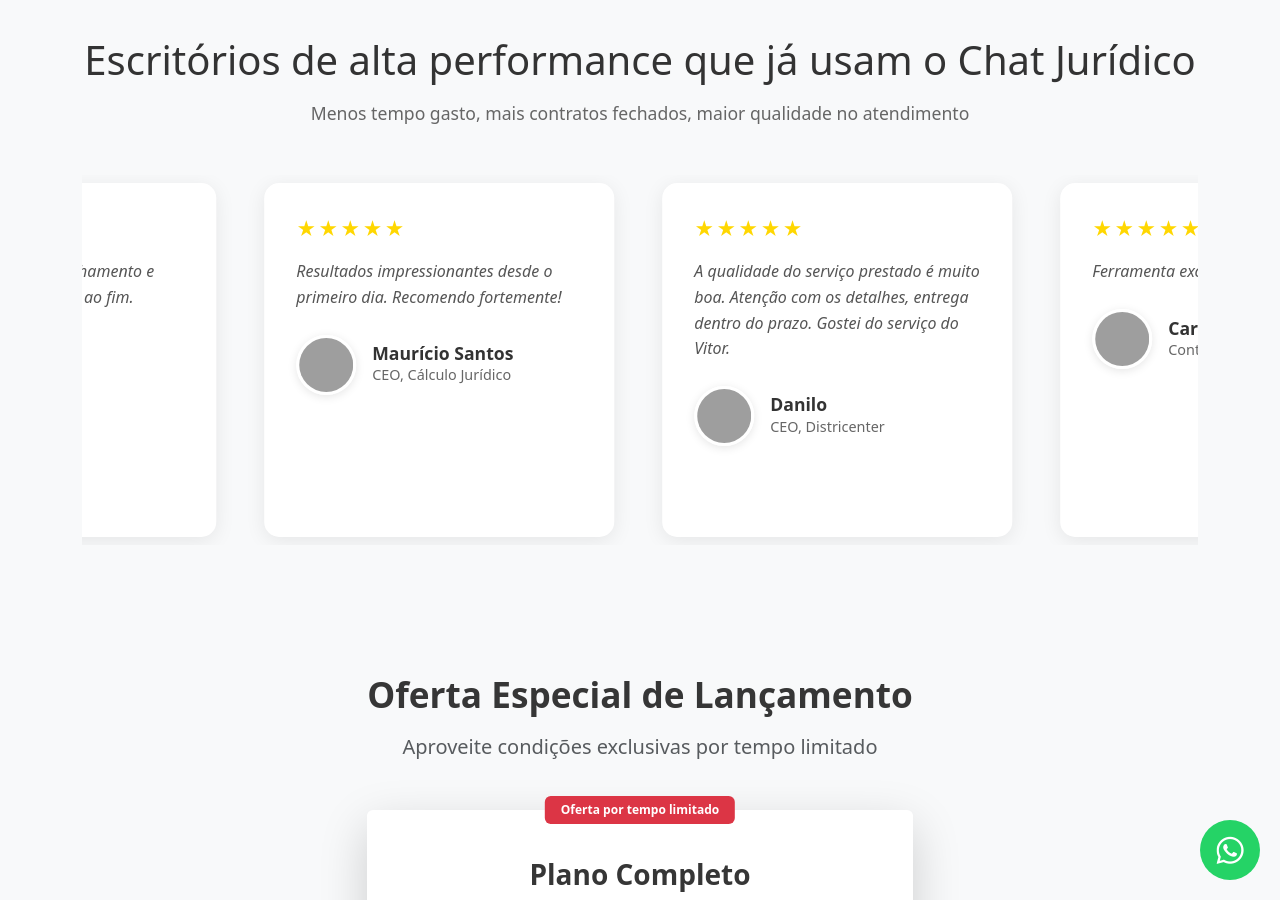
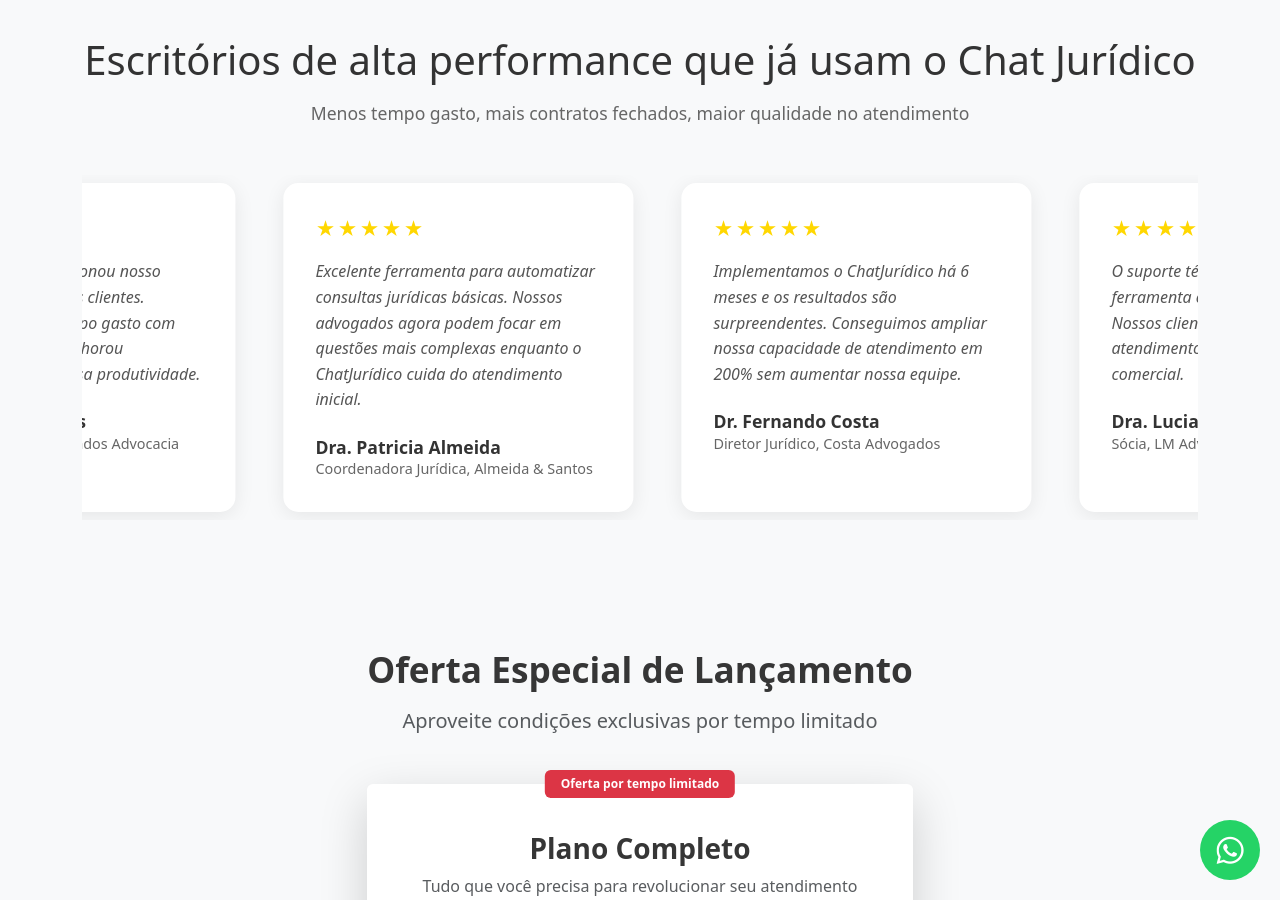
Before and after one commit to jvlustosa/website-chat-juridico, a Jekyll site: the page build/lancamento/index.html, which Jekyll copies as it is, in a window 1280 px wide and 900 px high, scrolled down 896 px. Built offline with Jekyll 4.4.1, drawn with Linux system fonts in a browser that asks for light colours; grey boxes are pictures that could not be loaded.

Commit message:
Página de lançamento

```diff
--- a/build/lancamento/index.html
+++ b/build/lancamento/index.html
@@ -170,12 +170,12 @@
                             <div class="stars">
                                 ★★★★★
                             </div>
-                            <p class="testimonial-text">EMPRESA INCRÍVEL! Detalhamento e profissionalismo do início ao fim. Recomendamos 100%.</p>
+                            <p class="testimonial-text">O ChatJurídico revolucionou nosso atendimento inicial aos clientes. Reduziu em 70% o tempo gasto com triagem de casos e melhorou significativamente nossa produtividade.</p>
                             <div class="testimonial-author">
 
                                 <div class="author-info">
-                                    <h4 class="testimonial-name">Adriana Junqueira</h4>
-                                    <p class="testimonial-position">CEO, Brechó de Luxo</p>
+                                    <h4 class="testimonial-name">Dr. Ricardo Mendes</h4>
+                                    <p class="testimonial-position">Sócio, Mendes & Associados Advocacia</p>
                                 </div>
                             </div>
                         </div>
@@ -186,17 +186,12 @@
                             <div class="stars">
                                 ★★★★★
                             </div>
-                            <p class="testimonial-text">Resultados impressionantes desde o primeiro dia. Recomendo fortemente!</p>
+                            <p class="testimonial-text">Excelente ferramenta para automatizar consultas jurídicas básicas. Nossos advogados agora podem focar em questões mais complexas enquanto o ChatJurídico cuida do atendimento inicial.</p>
                             <div class="testimonial-author">
 
-                                <div class="testimonial-image">
-                                    <img src="/assets/images/users/mauricio.webp" alt="Maurício Santos"
-                                        class="rounded-circle">
-                                </div>
-
                                 <div class="author-info">
-                                    <h4 class="testimonial-name">Maurício Santos</h4>
-                                    <p class="testimonial-position">CEO, Cálculo Jurídico</p>
+                                    <h4 class="testimonial-name">Dra. Patricia Almeida</h4>
+                                    <p class="testimonial-position">Coordenadora Jurídica, Almeida & Santos</p>
                                 </div>
                             </div>
                         </div>
@@ -207,17 +202,12 @@
                             <div class="stars">
                                 ★★★★★
                             </div>
-                            <p class="testimonial-text">A qualidade do serviço prestado é muito boa. Atenção com os detalhes, entrega dentro do prazo. Gostei do serviço do Vitor.</p>
+                            <p class="testimonial-text">Implementamos o ChatJurídico há 6 meses e os resultados são surpreendentes. Conseguimos ampliar nossa capacidade de atendimento em 200% sem aumentar nossa equipe.</p>
                             <div class="testimonial-author">
 
-                                <div class="testimonial-image">
-                                    <img src="/assets/images/users/Danilo.png" alt="Danilo"
-                                        class="rounded-circle">
-                                </div>
-
                                 <div class="author-info">
-                                    <h4 class="testimonial-name">Danilo</h4>
-                                    <p class="testimonial-position">CEO, Districenter</p>
+                                    <h4 class="testimonial-name">Dr. Fernando Costa</h4>
+                                    <p class="testimonial-position">Diretor Jurídico, Costa Advogados</p>
                                 </div>
                             </div>
                         </div>
@@ -228,17 +218,12 @@
                             <div class="stars">
                                 ★★★★★
                             </div>
-                            <p class="testimonial-text">Ferramenta excelente e de fácil uso</p>
+                            <p class="testimonial-text">O suporte técnico é excepcional e a ferramenta é extremamente intuitiva. Nossos clientes elogiam a rapidez no atendimento, mesmo fora do horário comercial.</p>
                             <div class="testimonial-author">
 
-                                <div class="testimonial-image">
-                                    <img src="/assets/images/users/Carmen.png" alt="Carmen"
-                                        class="rounded-circle">
-                                </div>
-
                                 <div class="author-info">
-                                    <h4 class="testimonial-name">Carmen</h4>
-                                    <p class="testimonial-position">Contadora e BPO</p>
+                                    <h4 class="testimonial-name">Dra. Luciana Martins</h4>
+                                    <p class="testimonial-position">Sócia, LM Advocacia Empresarial</p>
                                 </div>
                             </div>
                         </div>
@@ -249,12 +234,12 @@
                             <div class="stars">
                                 ★★★★★
                             </div>
-                            <p class="testimonial-text">Fui super bem atendido, desde o primeiro contato o Vitor foi solicito e atencioso. O material que ele me entregou foi muito profissional, pude ter um cenário dos próximos 5 anos que dificilmente eu teria, super recomendo!</p>
+                            <p class="testimonial-text">A precisão das respostas e a capacidade de lidar com diferentes áreas do direito nos impressionou. O ChatJurídico se tornou uma ferramenta indispensável para nosso escritório.</p>
                             <div class="testimonial-author">
 
                                 <div class="author-info">
-                                    <h4 class="testimonial-name">Marcelo Oliveira</h4>
-                                    <p class="testimonial-position">@thelivebox12</p>
+                                    <h4 class="testimonial-name">Dr. Gabriel Santos</h4>
+                                    <p class="testimonial-position">Coordenador, Santos & Partners</p>
                                 </div>
                             </div>
                         </div>
@@ -268,12 +253,12 @@
                             <div class="stars">
                                 ★★★★★
                             </div>
-                            <p class="testimonial-text">EMPRESA INCRÍVEL! Detalhamento e profissionalismo do início ao fim. Recomendamos 100%.</p>
+                            <p class="testimonial-text">O ChatJurídico revolucionou nosso atendimento inicial aos clientes. Reduziu em 70% o tempo gasto com triagem de casos e melhorou significativamente nossa produtividade.</p>
                             <div class="testimonial-author">
 
                                 <div class="author-info">
-                                    <h4 class="testimonial-name">Adriana Junqueira</h4>
-                                    <p class="testimonial-position">CEO, Brechó de Luxo</p>
+                                    <h4 class="testimonial-name">Dr. Ricardo Mendes</h4>
+                                    <p class="testimonial-position">Sócio, Mendes & Associados Advocacia</p>
                                 </div>
                             </div>
                         </div>
@@ -284,17 +269,12 @@
                             <div class="stars">
                                 ★★★★★
                             </div>
-                            <p class="testimonial-text">Resultados impressionantes desde o primeiro dia. Recomendo fortemente!</p>
+                            <p class="testimonial-text">Excelente ferramenta para automatizar consultas jurídicas básicas. Nossos advogados agora podem focar em questões mais complexas enquanto o ChatJurídico cuida do atendimento inicial.</p>
                             <div class="testimonial-author">
 
-                                <div class="testimonial-image">
-                                    <img src="/assets/images/users/mauricio.webp" alt="Maurício Santos"
-                                        class="rounded-circle">
-                                </div>
-
                                 <div class="author-info">
-                                    <h4 class="testimonial-name">Maurício Santos</h4>
-                                    <p class="testimonial-position">CEO, Cálculo Jurídico</p>
+                                    <h4 class="testimonial-name">Dra. Patricia Almeida</h4>
+                                    <p class="testimonial-position">Coordenadora Jurídica, Almeida & Santos</p>
                                 </div>
                             </div>
                         </div>
@@ -305,17 +285,12 @@
                             <div class="stars">
                                 ★★★★★
                             </div>
-                            <p class="testimonial-text">A qualidade do serviço prestado é muito boa. Atenção com os detalhes, entrega dentro do prazo. Gostei do serviço do Vitor.</p>
+                            <p class="testimonial-text">Implementamos o ChatJurídico há 6 meses e os resultados são surpreendentes. Conseguimos ampliar nossa capacidade de atendimento em 200% sem aumentar nossa equipe.</p>
                             <div class="testimonial-author">
 
-                                <div class="testimonial-image">
-                                    <img src="/assets/images/users/Danilo.png" alt="Danilo"
-                                        class="rounded-circle">
-                                </div>
-
                                 <div class="author-info">
-                                    <h4 class="testimonial-name">Danilo</h4>
-                                    <p class="testimonial-position">CEO, Districenter</p>
+                                    <h4 class="testimonial-name">Dr. Fernando Costa</h4>
+                                    <p class="testimonial-position">Diretor Jurídico, Costa Advogados</p>
                                 </div>
                             </div>
                         </div>
@@ -326,17 +301,12 @@
                             <div class="stars">
                                 ★★★★★
                             </div>
-                            <p class="testimonial-text">Ferramenta excelente e de fácil uso</p>
+                            <p class="testimonial-text">O suporte técnico é excepcional e a ferramenta é extremamente intuitiva. Nossos clientes elogiam a rapidez no atendimento, mesmo fora do horário comercial.</p>
                             <div class="testimonial-author">
 
-                                <div class="testimonial-image">
-                                    <img src="/assets/images/users/Carmen.png" alt="Carmen"
-                                        class="rounded-circle">
-                                </div>
-
                                 <div class="author-info">
-                                    <h4 class="testimonial-name">Carmen</h4>
-                                    <p class="testimonial-position">Contadora e BPO</p>
+                                    <h4 class="testimonial-name">Dra. Luciana Martins</h4>
+                                    <p class="testimonial-position">Sócia, LM Advocacia Empresarial</p>
                                 </div>
                             </div>
                         </div>
@@ -347,12 +317,12 @@
                             <div class="stars">
                                 ★★★★★
                             </div>
-                            <p class="testimonial-text">Fui super bem atendido, desde o primeiro contato o Vitor foi solicito e atencioso. O material que ele me entregou foi muito profissional, pude ter um cenário dos próximos 5 anos que dificilmente eu teria, super recomendo!</p>
+                            <p class="testimonial-text">A precisão das respostas e a capacidade de lidar com diferentes áreas do direito nos impressionou. O ChatJurídico se tornou uma ferramenta indispensável para nosso escritório.</p>
                             <div class="testimonial-author">
 
                                 <div class="author-info">
-                                    <h4 class="testimonial-name">Marcelo Oliveira</h4>
-                                    <p class="testimonial-position">@thelivebox12</p>
+                                    <h4 class="testimonial-name">Dr. Gabriel Santos</h4>
+                                    <p class="testimonial-position">Coordenador, Santos & Partners</p>
                                 </div>
                             </div>
                         </div>
```
Also changed, not shown: _data/testimonial.yml (+18 -19 lines), build/feed.xml, build/sitemap.xml.
